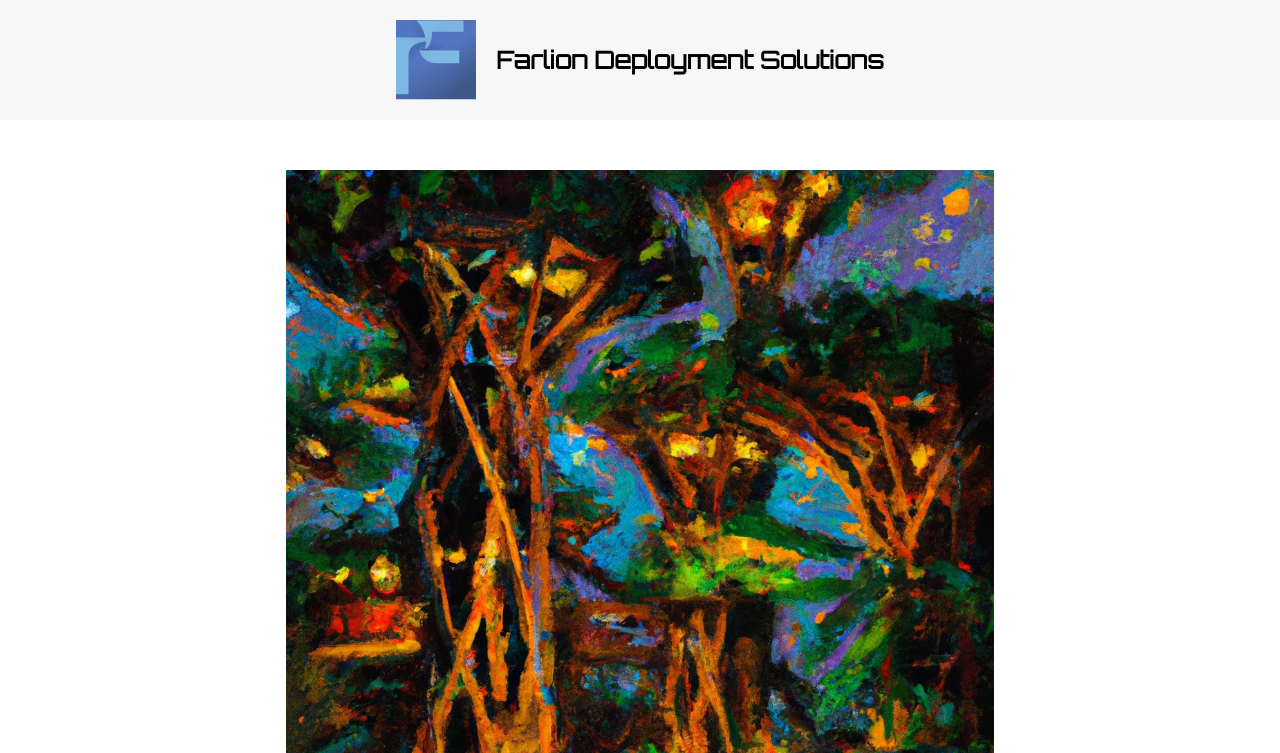
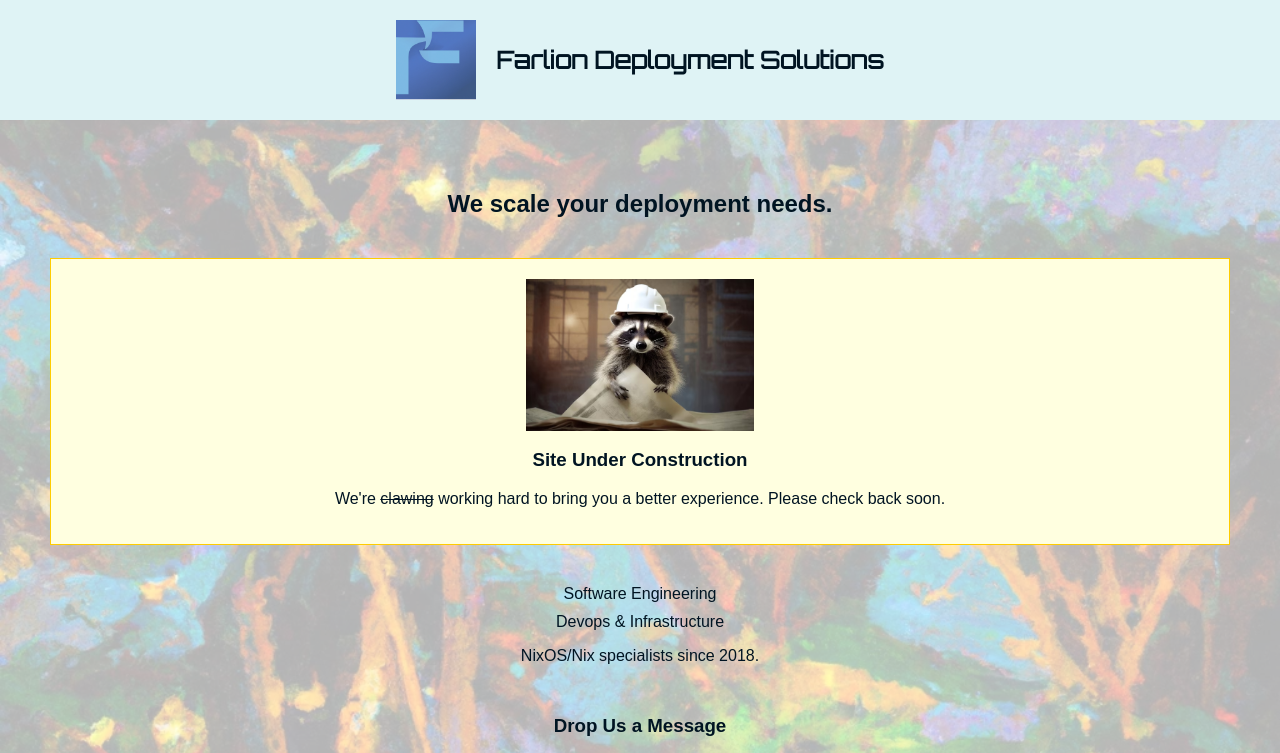
Before and after one commit to workflow/workflow.github.io, a plain HTML site: page index.html in a window 1280 px wide. Shown: the top 753 px of the page. Drawn offline with Linux system fonts and the light colour scheme.

Commit message:
feat: blue color version

```diff
--- a/index.html
+++ b/index.html
@@ -14,10 +14,15 @@
             margin: 0;
             padding: 0;
             text-align: center;
+            background-image: linear-gradient(rgba(255, 255, 255, 0.7), rgba(255, 255, 255, 0.7)), url('imgs/center.webp');
+            background-size: cover;
+            background-position: center center;
+            background-attachment: fixed;
+            color: #001422;
         }
 
     .header {
-        background-color: #f7f7f7;
+        background-color: #DFF3F5;
         padding: 10px 0;
         display: flex;
         align-items: center;
@@ -61,6 +66,7 @@
             margin: 10px 0;
             border: 1px solid #ccc;
             border-radius: 5px;
+            background-color: #DFF3F5;
         }
 
         .contact-form button {
@@ -85,14 +91,12 @@
 	<span class="company-name">Farlion Deployment Solutions</span>
     </div>
     <div class="content">
-        <img src="imgs/center.webp" alt="Singapore Trees at Night" width="60%" />
-
         <h2>We scale your deployment needs.</h2>
 
         <div style="margin: 40px 0; padding: 20px; background-color: #ffffe0; border: 1px solid #ffcc00;">
             <img src="imgs/under_construction.avif" alt="Under Construction" width="20%" style="display: block; margin: 0 auto;" />
             <h3>Site Under Construction</h3>
-	    <p>We're <s>clawing</s>working hard to bring you a better experience. Please check back soon.</p>
+	    <p>We're <s>clawing</s> working hard to bring you a better experience. Please check back soon.</p>
         </div>
 
         <ul class="features-list">
```
